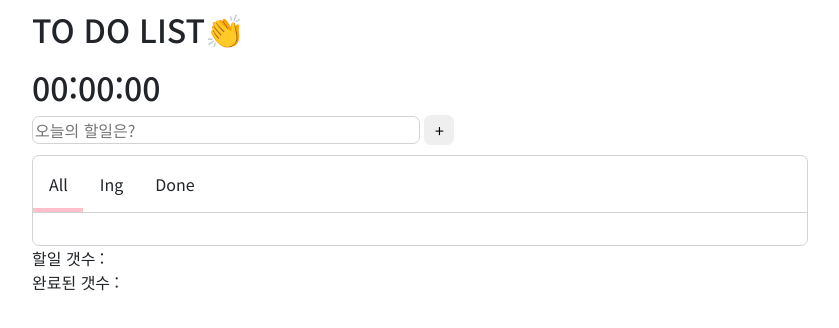
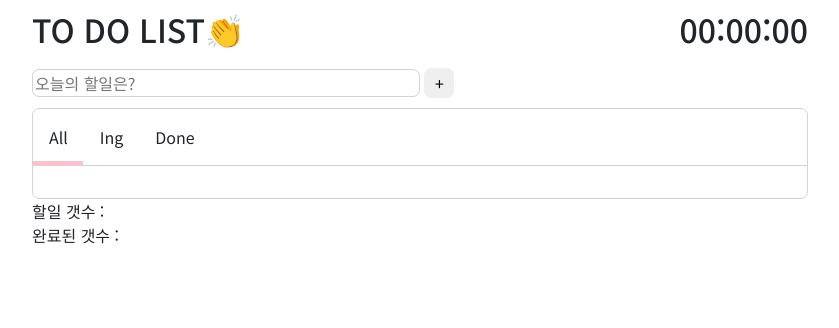
Before and after one commit to imjungim/ToDoList, a plain HTML site: page index.html in a window 1280 px wide. Shown: the whole page, without its empty margins (220-1059 px from the left). Drawn offline with nearby package versions, Linux system fonts and the light colour scheme.

Commit message:
Update style.css

```diff
--- a/style.css
+++ b/style.css
@@ -13,10 +13,22 @@ body {
   height: 100%;
   min-height: 100vh; /* vh 뷰하이트 내가 보는 화면의 높이를 설정 */
 }
+
+.title-section {
+  display: flex;
+  justify-content: space-between;
+}
+
 .title{
   padding-top: 10px;
   margin-bottom: 20px;
 }
+
+.clock{
+  padding-top: 10px;
+  margin-bottom: 20px;
+}
+
 .task-area {
   border: 1px solid lightgray;
   border-radius: 7px;
```
